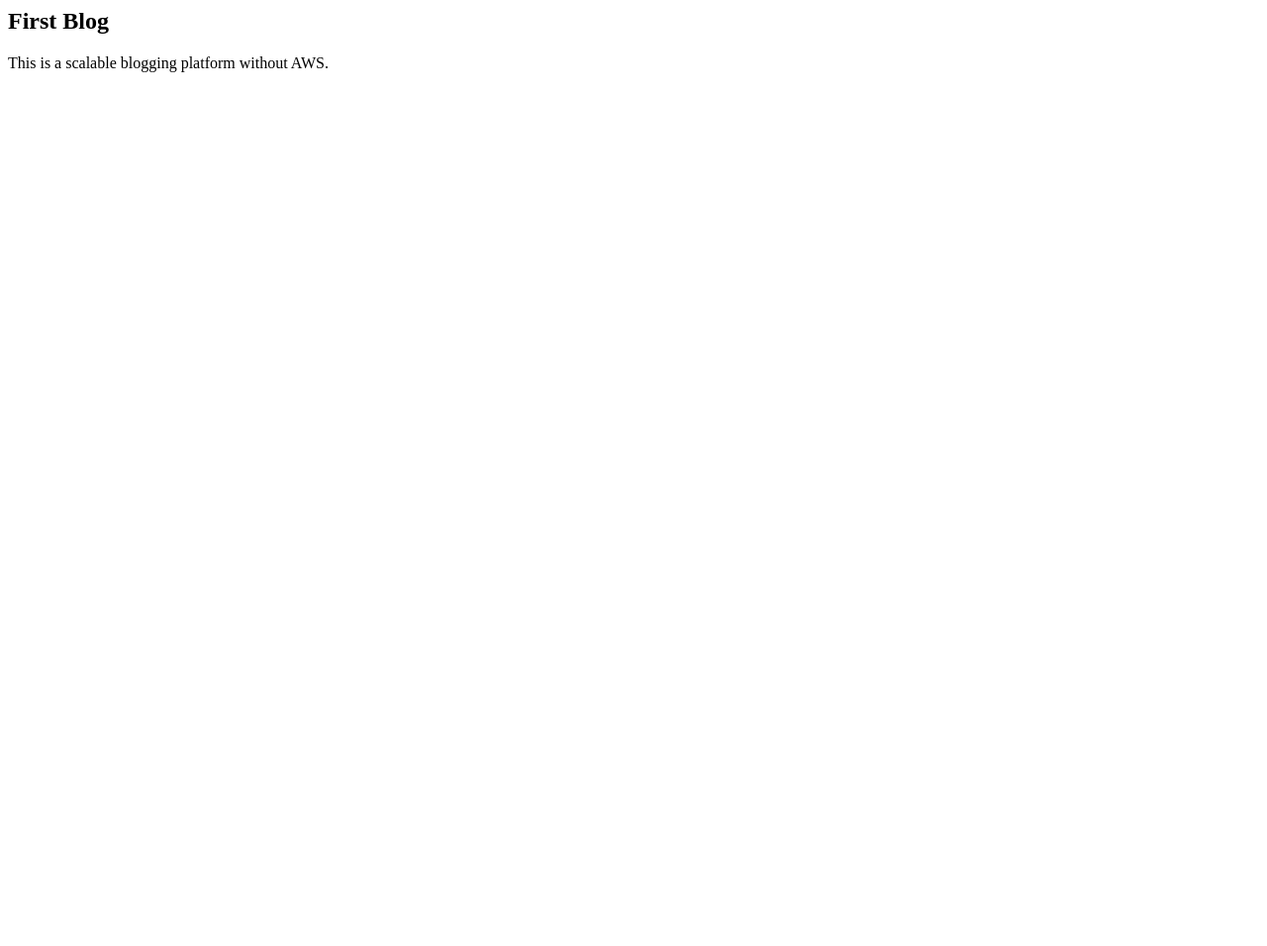
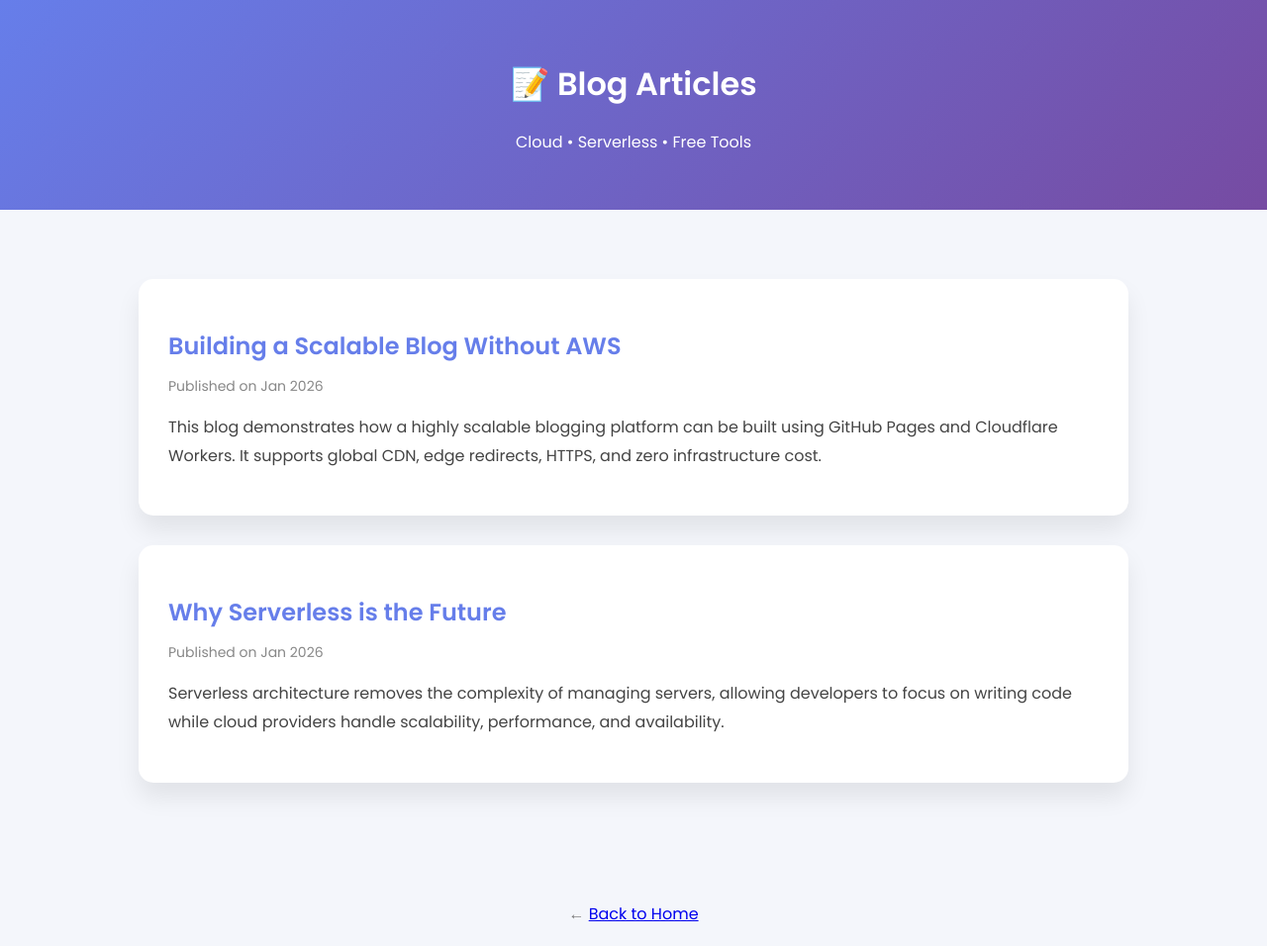
Before and after one commit to Riyazuddeen-K/my-blog, a plain HTML site: page blog.html in a window 1280 px wide. Shown: the whole page at 99% size. Before the commit the page ends 800 px from the top, so only its background shows below. Drawn offline with Linux system fonts and the light colour scheme.

Commit message:
Revamp blog.html with complete HTML structure

```diff
--- a/blog.html
+++ b/blog.html
@@ -1,2 +1,96 @@
-<h2>First Blog</h2>
-<p>This is a scalable blogging platform without AWS.</p>
+<!DOCTYPE html>
+<html lang="en">
+<head>
+  <meta charset="UTF-8">
+  <title>Blog | My Cloud Blog</title>
+
+  <link href="https://fonts.googleapis.com/css2?family=Poppins:wght@300;400;600&display=swap" rel="stylesheet">
+
+  <style>
+    body {
+      margin: 0;
+      font-family: 'Poppins', sans-serif;
+      background: #f4f6fb;
+    }
+
+    header {
+      background: linear-gradient(135deg, #667eea, #764ba2);
+      color: #fff;
+      padding: 40px;
+      text-align: center;
+    }
+
+    .container {
+      max-width: 1000px;
+      margin: 50px auto;
+      padding: 20px;
+    }
+
+    .post {
+      background: #fff;
+      padding: 30px;
+      border-radius: 15px;
+      margin-bottom: 30px;
+      box-shadow: 0 15px 25px rgba(0,0,0,0.08);
+    }
+
+    .post h2 {
+      color: #667eea;
+      margin-bottom: 10px;
+    }
+
+    .post p {
+      line-height: 1.8;
+      color: #444;
+    }
+
+    .post span {
+      font-size: 14px;
+      color: #888;
+    }
+
+    footer {
+      text-align: center;
+      padding: 20px;
+      color: #777;
+    }
+  </style>
+</head>
+
+<body>
+
+<header>
+  <h1>📝 Blog Articles</h1>
+  <p>Cloud • Serverless • Free Tools</p>
+</header>
+
+<div class="container">
+
+  <div class="post">
+    <h2>Building a Scalable Blog Without AWS</h2>
+    <span>Published on Jan 2026</span>
+    <p>
+      This blog demonstrates how a highly scalable blogging platform can be
+      built using GitHub Pages and Cloudflare Workers. It supports global CDN,
+      edge redirects, HTTPS, and zero infrastructure cost.
+    </p>
+  </div>
+
+  <div class="post">
+    <h2>Why Serverless is the Future</h2>
+    <span>Published on Jan 2026</span>
+    <p>
+      Serverless architecture removes the complexity of managing servers,
+      allowing developers to focus on writing code while cloud providers
+      handle scalability, performance, and availability.
+    </p>
+  </div>
+
+</div>
+
+<footer>
+  ← <a href="index.html">Back to Home</a>
+</footer>
+
+</body>
+</html>
```
